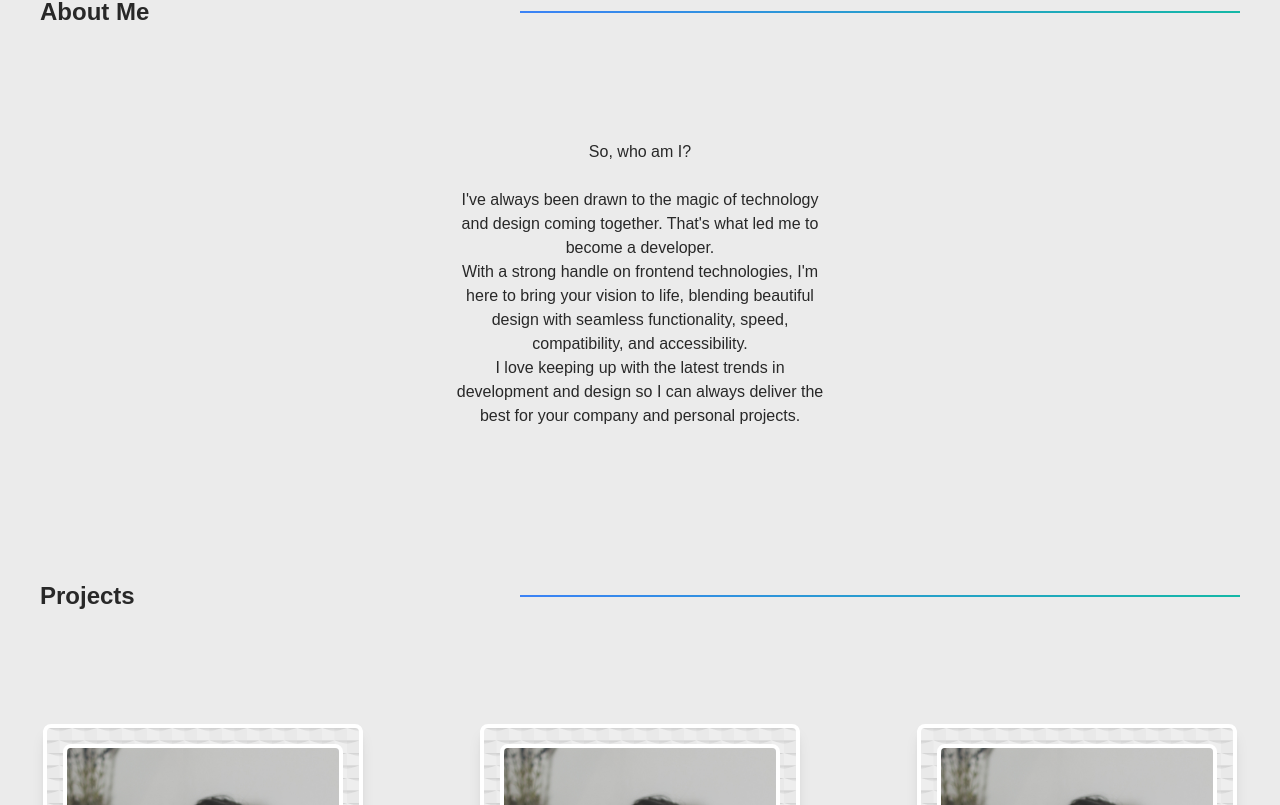
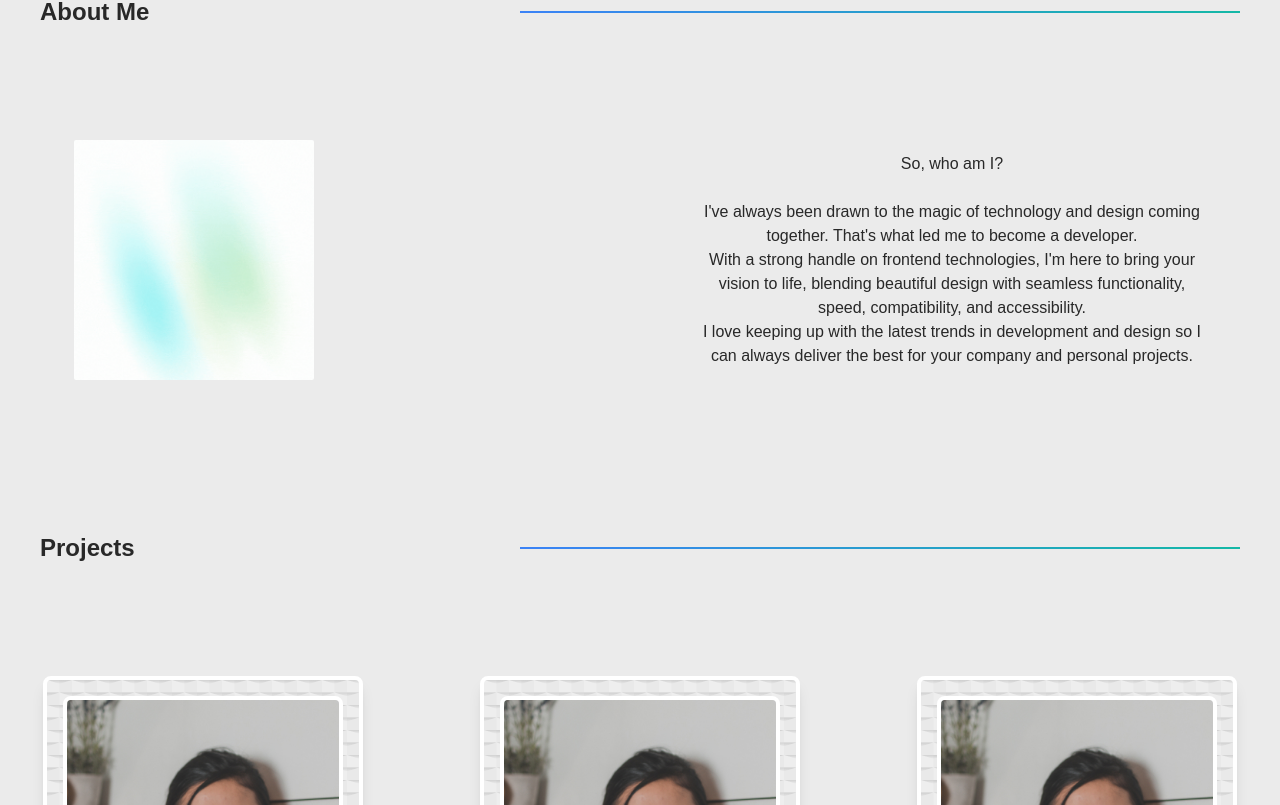
Before and after one commit to shay122990/next-portfolio, a Next.js app: page / in a window 1280 px wide. Shown: the part 795-1600 px from the top of the page. Built offline with nearby package versions, Linux system fonts and the light colour scheme; a web font is replaced by a local one.

Commit message:
about section layout

```diff
--- a/src/app/components/about/About.tsx
+++ b/src/app/components/about/About.tsx
@@ -1,10 +1,19 @@
 import Divider from '../divider/Divider';
+import Image from 'next/image';
 
 const About = () => {
   return (
     <section className="w-full flex flex-col items-center">
       <Divider text="About Me" id="about" />
-      <article className="w-96 flex flex-col text-center">
+      <article className="w-full px-1 flex flex-row text-center items-center justify-center gap-96">
+        <Image
+          src="/images/logo.gif"
+          alt="Profile Picture"
+          width={200}
+          height={200}
+          className="h-60 w-60 object-cover rounded-sm"
+        />
+        <div className='w-2/5'>
         <h2>So, who am I?</h2>
         <p>
           <br />
@@ -18,6 +27,7 @@ const About = () => {
           design so I can always deliver the best for your company and personal
           projects.
         </p>
+        </div>
       </article>
     </section>
   );
```
